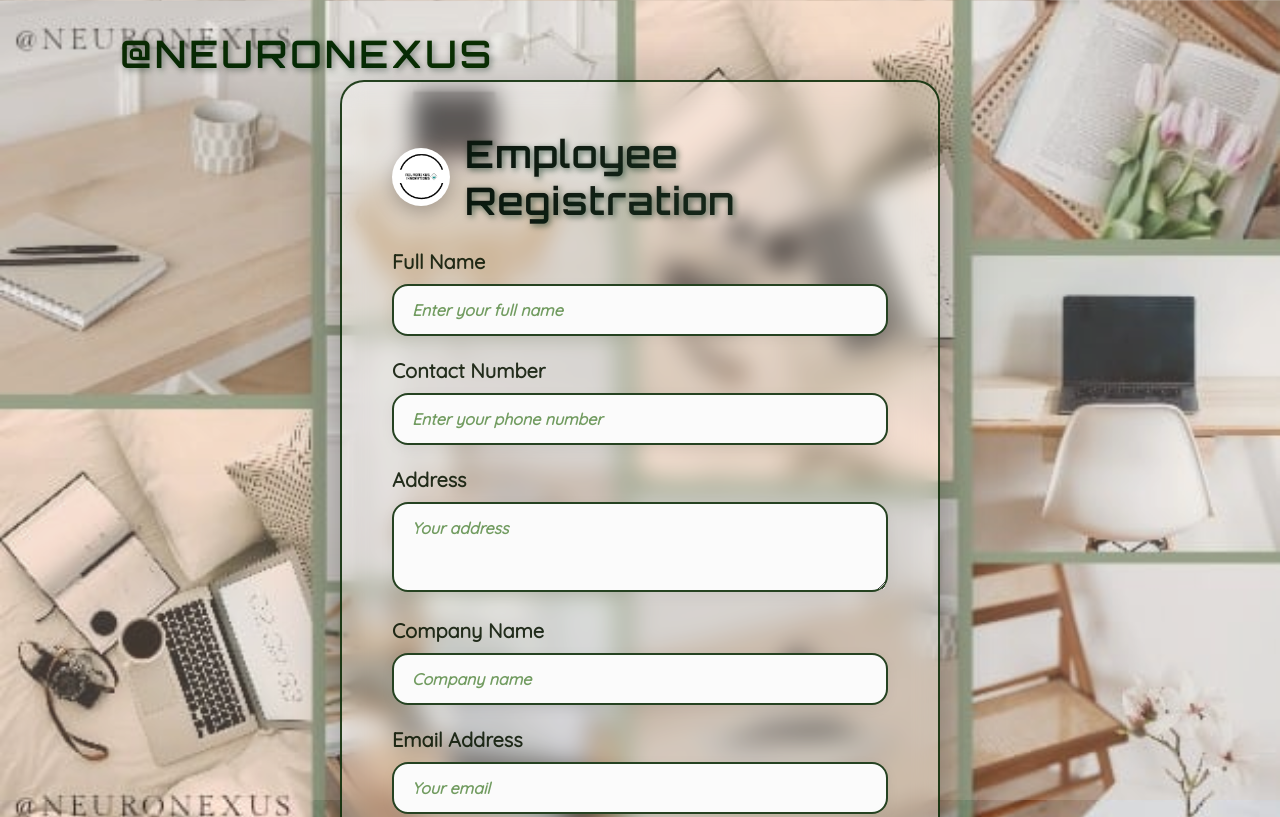
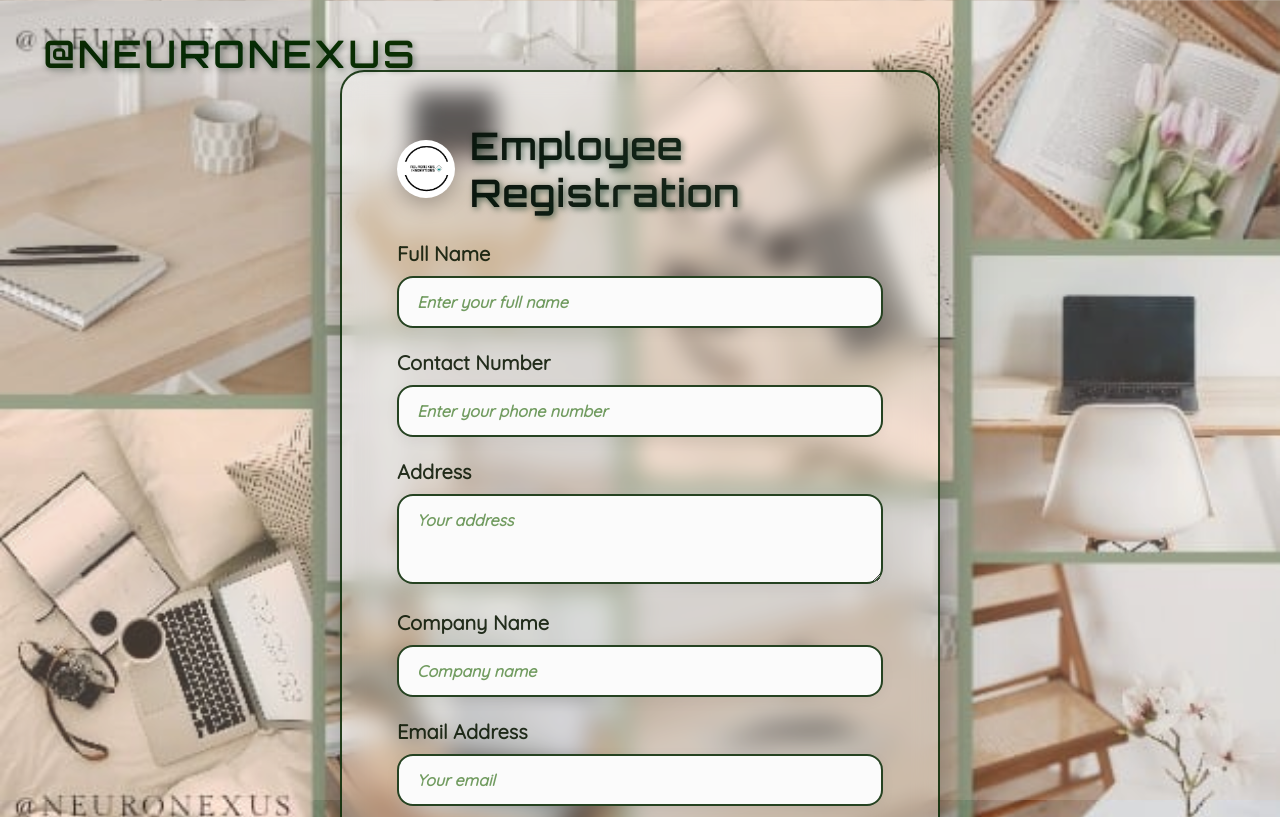
Before and after one commit to RoshiniShivakumar/NeuroNexus, a plain HTML site: page index.html in a window 1280 px wide. Shown: the top 817 px of the page. Drawn offline with Linux system fonts and the light colour scheme.

Commit message:
style.css

```diff
--- a/style.css
+++ b/style.css
@@ -27,9 +27,9 @@
       background: rgba(255, 255, 255, 0.15);
       border-radius: 24px;
       backdrop-filter: blur(12px);
-      padding: 48px 50px;
+      padding: 50px 55px;
       max-width: 600px;
-      margin: 80px auto;
+      margin: 70px auto;
       box-shadow: 0 20px 60px rgba(0,0,0,0.4);
       border: 2px solid rgba(6, 40, 2, 0.87);
       animation: fadeUp 1.2s ease;
@@ -211,7 +211,7 @@
     .text {
       position: absolute;
       top: 30px;
-      left: 24%;
+      left: 18%;
       transform: translateX(-50%);
       font-family: 'Orbitron', sans-serif;
       font-size: 38px;
```
